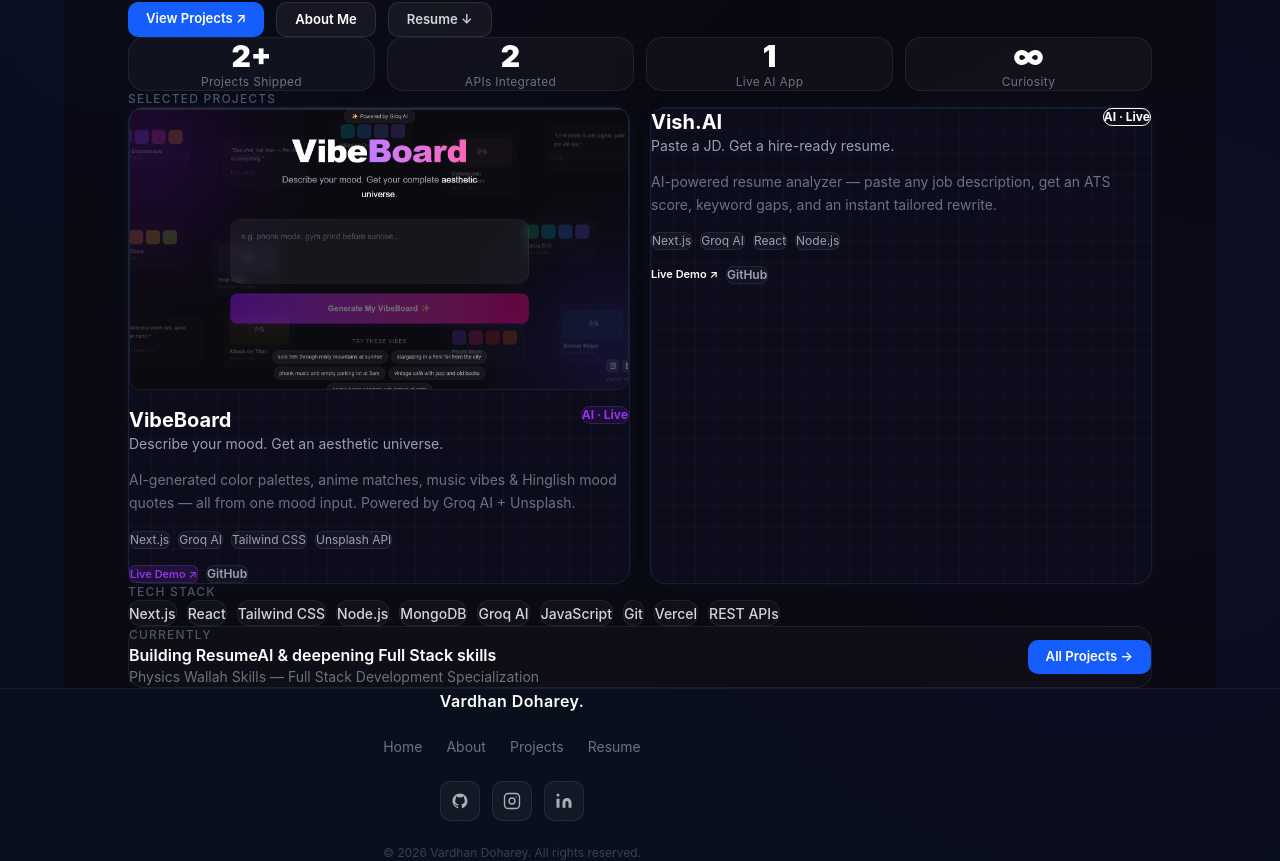
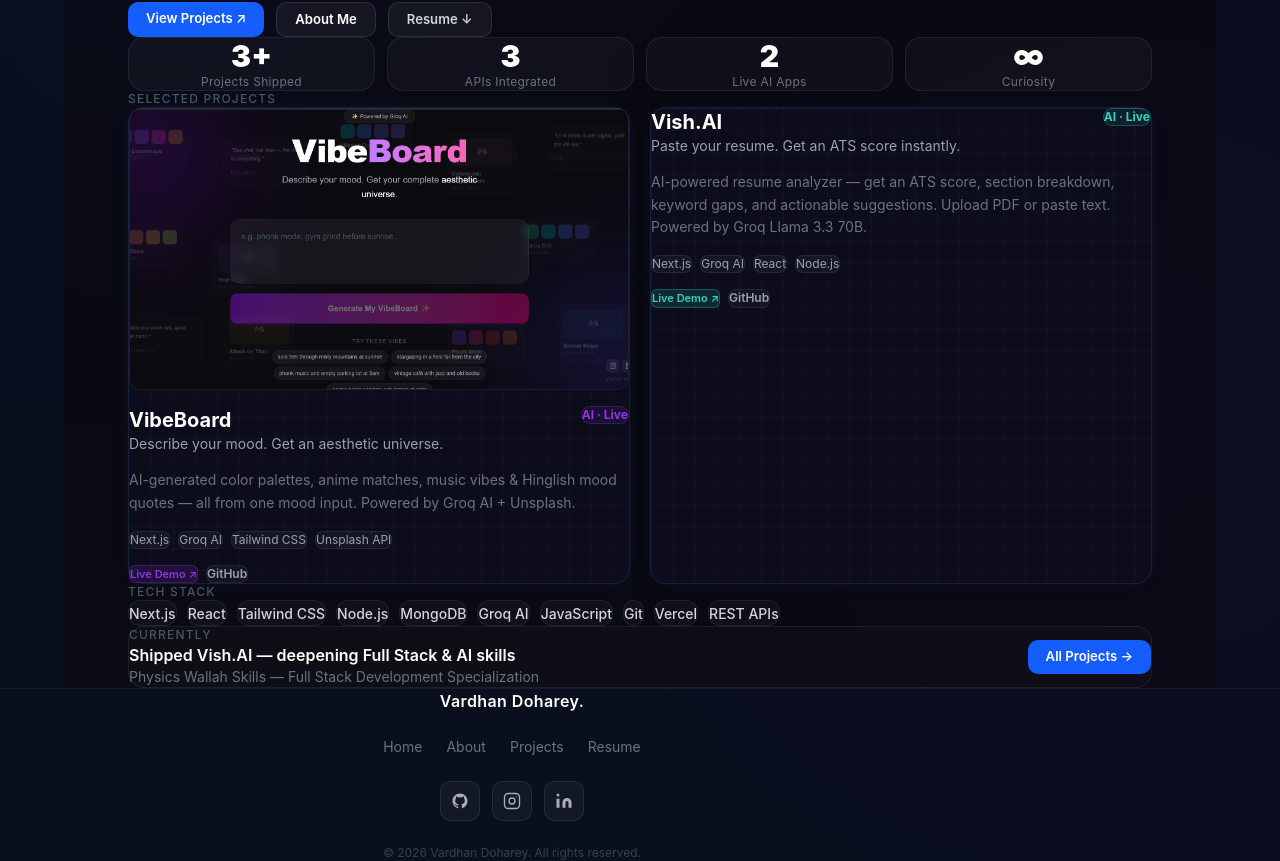
Before and after one commit to VishnuVardhan2000/my-portfolio, a Next.js app: page / in a window 1280 px wide. Shown: the part 311-1172 px from the top of the page. Built offline with nearby package versions, Linux system fonts and the light colour scheme.

Commit message:
fix: update Vish.AI card data and sync projects on home + projects page

```diff
--- a/app/page.js
+++ b/app/page.js
@@ -2,9 +2,9 @@
 import Link from "next/link";
 
 const stats = [
-  { value: "2+", label: "Projects Shipped" },
-  { value: "2", label: "APIs Integrated" },
-  { value: "1", label: "Live AI App" },
+  { value: "3+", label: "Projects Shipped" },
+  { value: "3", label: "APIs Integrated" },
+  { value: "2", label: "Live AI Apps" },
   { value: "∞", label: "Curiosity" },
 ];
 
@@ -35,11 +35,12 @@
   },
   {
     name: "Vish.AI",
-    tagline: "Paste a JD. Get a hire-ready resume.",
-    desc: "AI-powered resume analyzer — paste any job description, get an ATS score, keyword gaps, and an instant tailored rewrite.",
+    tagline: "Paste your resume. Get an ATS score instantly.",
+    desc: "AI-powered resume analyzer — get an ATS score, section breakdown, keyword gaps, and actionable suggestions. Upload PDF or paste text. Powered by Groq Llama 3.3 70B.",
     tags: ["Next.js", "Groq AI", "React", "Node.js"],
     badge: "AI · Live",
-    live: "https://yourdomain.vercel.app/vish-ai",
+    glow: "45,212,191",
+    live: "https://my-portfolio-lemon-nine-24.vercel.app/vish-ai",
     github: "https://github.com/VishnuVardhan2000/my-portfolio",
   },
 ];
@@ -129,6 +130,8 @@
         <div className="fixed bottom-[-150px] right-[-100px] w-[500px] h-[500px] bg-purple-700/[0.06] rounded-full blur-[160px] pointer-events-none" />
 
         <div className="max-w-5xl mx-auto px-6 pt-16 pb-24 relative z-10">
+
+          {/* ── Hero ── */}
           <section className="mb-20">
             <div className="inline-flex items-center gap-2 px-4 py-1.5 rounded-full bg-green-500/10 border border-green-500/20 text-green-400 text-xs font-medium mb-8 tracking-wide">
               <span className="w-1.5 h-1.5 rounded-full bg-green-400 blink" />
@@ -174,6 +177,7 @@
             </div>
           </section>
 
+          {/* ── Stats ── */}
           <section className="grid grid-cols-2 sm:grid-cols-4 gap-3 mb-20">
             {stats.map((s, i) => (
               <div
@@ -186,6 +190,7 @@
             ))}
           </section>
 
+          {/* ── Selected Projects ── */}
           <section className="mb-20">
             <p className="text-xs uppercase tracking-widest text-gray-600 mb-6 font-medium">
               Selected Projects
@@ -286,6 +291,7 @@
             </div>
           </section>
 
+          {/* ── Tech Stack ── */}
           <section className="mb-20">
             <p className="text-xs uppercase tracking-widest text-gray-600 mb-6 font-medium">
               Tech Stack
@@ -303,13 +309,14 @@
             </div>
           </section>
 
+          {/* ── CTA Footer ── */}
           <div className="flex flex-col sm:flex-row items-start sm:items-center justify-between gap-5 bg-white/[0.02] border border-white/[0.07] rounded-2xl p-6">
             <div>
               <p className="text-xs uppercase tracking-widest text-gray-600 mb-1.5 font-medium">
                 Currently
               </p>
               <p className="text-white font-semibold">
-                Building ResumeAI &amp; deepening Full Stack skills
+                Shipped Vish.AI &mdash; deepening Full Stack &amp; AI skills
               </p>
               <p className="text-gray-500 text-sm mt-1">
                 Physics Wallah Skills — Full Stack Development Specialization
@@ -323,6 +330,7 @@
               All Projects →
             </Link>
           </div>
+
         </div>
       </main>
     </>
--- a/app/projects/page.js
+++ b/app/projects/page.js
@@ -29,10 +29,10 @@
     {
       title: "Vish.AI — Resume Analyzer",
       description:
-    "AI-powered resume analyzer — paste your resume and get an ATS score, keyword gaps, section-by-section feedback, and actionable suggestions. Powered by Groq Llama 3.3.",
+        "AI-powered resume analyzer — paste your resume or upload a PDF and get an ATS score, section breakdown, keyword gaps, and actionable suggestions. Powered by Groq Llama 3.3 70B.",
       tech: ["Next.js", "Groq AI", "React", "Node.js"],
       github: "https://github.com/VishnuVardhan2000/my-portfolio",
-  live: "/vish-ai",
+      live: "https://my-portfolio-lemon-nine-24.vercel.app/vish-ai",
       badge: "Featured",
     },
   ];
```
Lines whose indentation alone changed are shown as unchanged.
